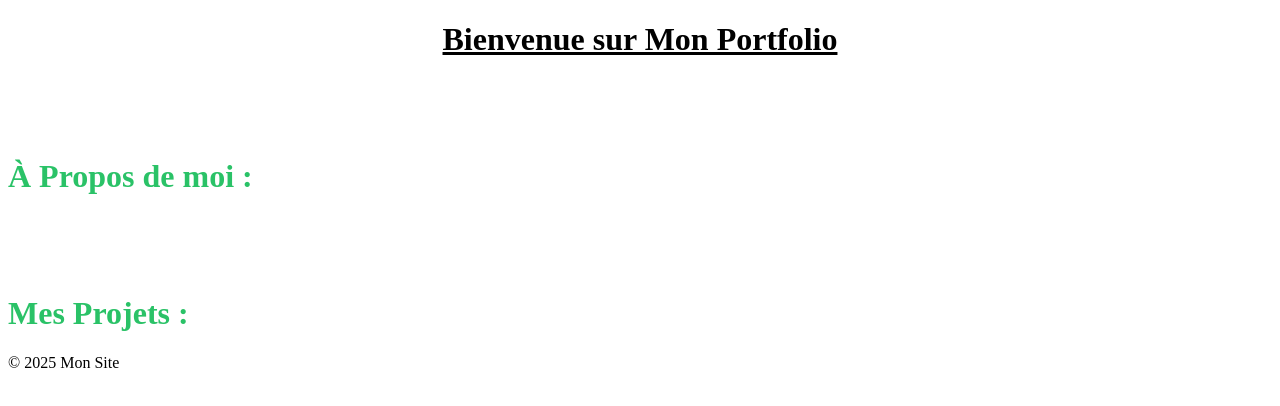
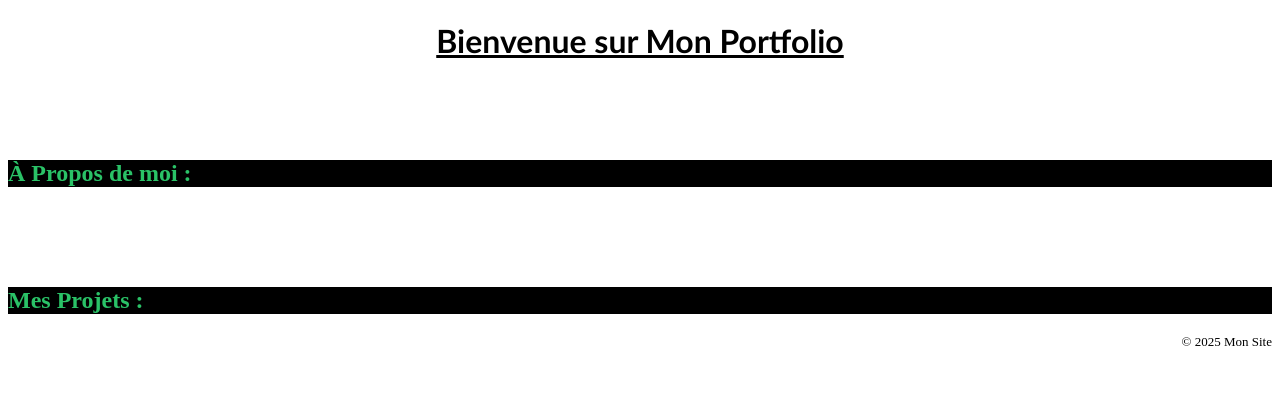
Before and after one commit to Maellou06/Mon-Portfolio, a plain HTML site: page index.html in a window 1280 px wide. Drawn offline with Linux system fonts and the light colour scheme.

Commit message:
Mise à jour html et css fin de cours 26/09

```diff
--- a/index.html
+++ b/index.html
@@ -12,8 +12,8 @@
         <h1 class="bienvenue">Bienvenue sur Mon Portfolio</h1>
     </header>
     <main>
-        <h1 class="a_propos">À Propos de moi :</h1>
-        <h1 class="mes_projets">Mes Projets :</h1>
+        <h2 class="a_propos">À Propos de moi :</h2>
+        <h2 class="mes_projets">Mes Projets :</h2>
         <a href="">  </a>
     </main>
     <footer>
--- a/style.css
+++ b/style.css
@@ -1,3 +1,4 @@
-.bienvenue{text-decoration: underline; text-align: center}
-.bienvenue:hover{color:#389b2f; font-size: 2.2em;}
-.a_propos, .mes_projets{color: #2ac267; margin-top: 100px}
+h1{text-decoration: underline; text-align: center; font-family:'Trebuchet MS', 'Lucida Sans Unicode', 'Lucida Grande', 'Lucida Sans', Arial, sans-serif;}
+h1:hover{color:#389b2f; font-size: 2.2em;}
+h2{color: #2ac267; margin-top: 100px; background-color: black;}
+p{font-size:small; text-align: end;}
```
